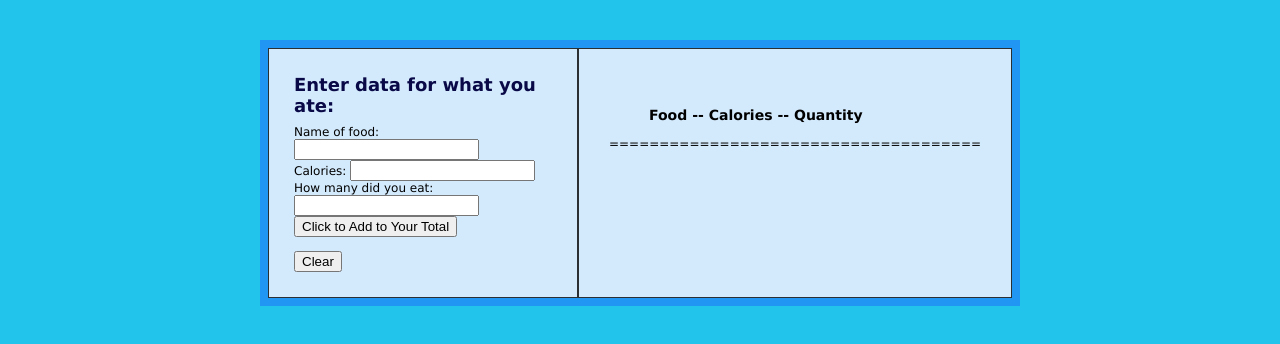
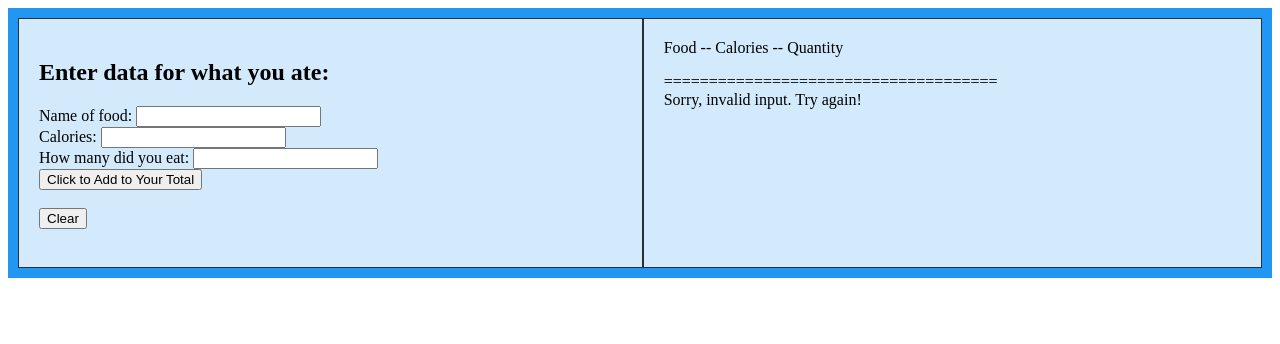
Before and after one commit to namealadin/HW3, a plain HTML site: page index.html in a window 1280 px wide. Both pictures are taken after a click on the button "Click to Add to Your Total". Drawn offline with Linux system fonts and the light colour scheme.

Commit message:
Last time modified

```diff
--- a/index.css
+++ b/index.css
@@ -1,40 +1,15 @@
-body {
-    font-family: Verdana, Arial, Helvetica, sans-serif;
-    font-size: 100%;
-    background-color: rgb(34, 196, 236);
-    width: 760px;
-    margin: 0 auto;
-    padding: 40px;
-}
-h2 {
-    color: rgb(9, 9, 71);
-    margin: 0;
-    padding: 0 0 0.5em 0;
-    text-align: start;
-}
-
-
 .grid-container {
     display: grid;
-    grid-template-columns: auto auto auto;
+    grid-template-columns: auto auto ;
     background-color: #2196F3;
-    padding: 8px;
+    padding: 10px;
   }
   .grid-item {
     background-color: rgba(255, 255, 255, 0.8);
     border: 1px solid rgba(0, 0, 0, 0.8);
     /* width: 280px;
     height: 200px; */
-    padding: 25px;
-    font-size: 12px;
+    padding: 20px;
+    font-size: 16px;
     text-align: left;
   }
-  .griditem2 {
-    background-color: rgba(255, 255, 255, 0.8);
-    border: 1px solid rgba(0, 0, 0, 0.8);
-    /* width: 280px;
-    height: 200px; */
-    padding: 30px;
-    font-size: 12px;
-    text-align: start;
-  }
--- a/index.html
+++ b/index.html
@@ -21,17 +21,13 @@
                 <input type="button" id="add"
                     value="Click to Add to Your Total"><br /><br />
                 <input type="button" id="clear" value="Clear">
+                <br /><br />
             </div>
-            <div class="griditem2">
-                <br />
-                <ul id="lists">
-                    <h3>Food -- Calories -- Quantity</h3>
-                </ul>
-                =====================================
-                <ul id="Total">
-
-                </ul>
-
+            <div class="grid-item">
+                Food -- Calories -- Quantity
+                <ul id="lists"></ul>
+                =====================================<br />
+                <label id="Total"></label>
             </div>
         </div>
     </main>
--- a/main.js
+++ b/main.js
@@ -7,29 +7,17 @@ document.addEventListener("DOMContentLoaded", function (event) {
         );
 
         if(newFoodItem.isValid()) {
-            foodList[foodList.length] = newFoodItem;
+            foodList.push(newFoodItem);
             clear();
-            // let total = document.createElement("li");
-            // total.innerHtml = "You have consumed"+ foodList.calories * foodList.howmany + "calories"
-            // document.getElementById("Total").appendChild(total);
+            updateDisplay(foodList);
         }
-        // } else {
-        //     total.innerHTML = "invalid input"
-        //     document.getElementById("Total").appendChild(total);
-
-        // }
-
-        // for (i=0; i< foodList.length; i++){
-        //     let
-        // }
-        for (i = 0; i < foodList.length; i++) {
-              let node = document.createElement("li");
-              node.innerHTML = foodList[i].fname + ", " + foodList[i].calories + ", " + foodList[i].howmany
-              document.getElementById("lists").appendChild(node);
+        else {
+            document.getElementById("Total").innerHTML = "Sorry, invalid input. Try again!"
         }
     });
 
     document.getElementById("clear").addEventListener("click", clear);
+});
 
 function clear() {
     document.getElementById("fname").value = "";
@@ -39,14 +27,17 @@ document.addEventListener("DOMContentLoaded", function (event) {
     document.getElementById("fname").focus();
 }
 
-    // document.getElementById("add").addEventListener("click", function () {
-    //         for (i = 0; i < foodList.length; i++) {
-    //             let node = document.createElement("li");
-    //             node.innerHTML = foodList[i].fname + ", " + foodList[i].calories + ", " + foodList[i].howmany
-    //             document.getElementById("lists").appendChild(node);
-    //         }
-    //     })
-
 let foodList = [];
 
-});
+function updateDisplay(array){
+    let myList = document.getElementById("lists");
+    myList.innerHTML = '';
+    let Total = 0;
+    for (i = 0; i < array.length; i++) {
+        Total = Total + (array[i].calories * array[i].howmany);
+        let node = document.createElement("li");
+        node.innerHTML = array[i].fname + ", " + array[i].calories + ", " + array[i].howmany
+        document.getElementById("lists").appendChild(node);
+    }
+    document.getElementById("Total").innerHTML = "You have consumed " + Total + " calories";
+}
```
Lines whose indentation alone changed are shown as unchanged.
